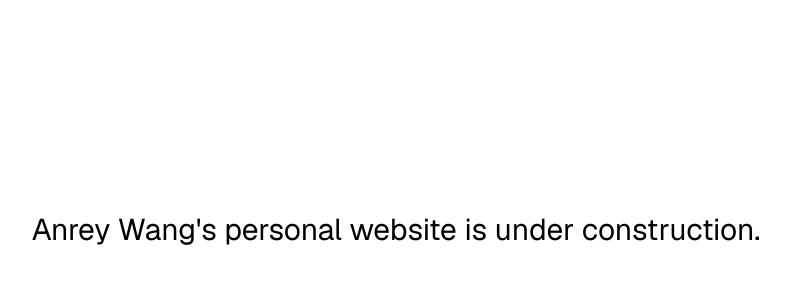
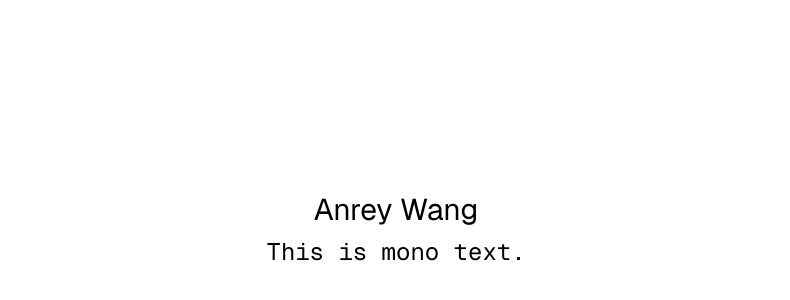
Before and after one commit to anreyw/anrey.wang, a Next.js app: page / in a window 1280 px wide. Shown: the part 170-470 px from the top of the page, without its empty margins (244-1034 px from the left). Built offline with nearby package versions, Linux system fonts and the light colour scheme.

Commit message:
Add text Tailwind class for Geist font

```diff
--- a/src/app/page.tsx
+++ b/src/app/page.tsx
@@ -2,10 +2,11 @@ import { JSX } from 'react'
 
 export default function Page(): JSX.Element {
   return (
-    <main className="flex justify-center items-center h-screen w-screen px-12">
+    <main className="flex flex-col justify-center items-center h-screen w-screen px-12 gap-2">
       <h1 className="text-xl lg:text-3xl">
-        Anrey Wang&apos;s personal website is under construction.
+        Anrey Wang
       </h1>
+      <p className="font-mono text-2xl">This is mono text.</p>
     </main>
   );
 }
```
